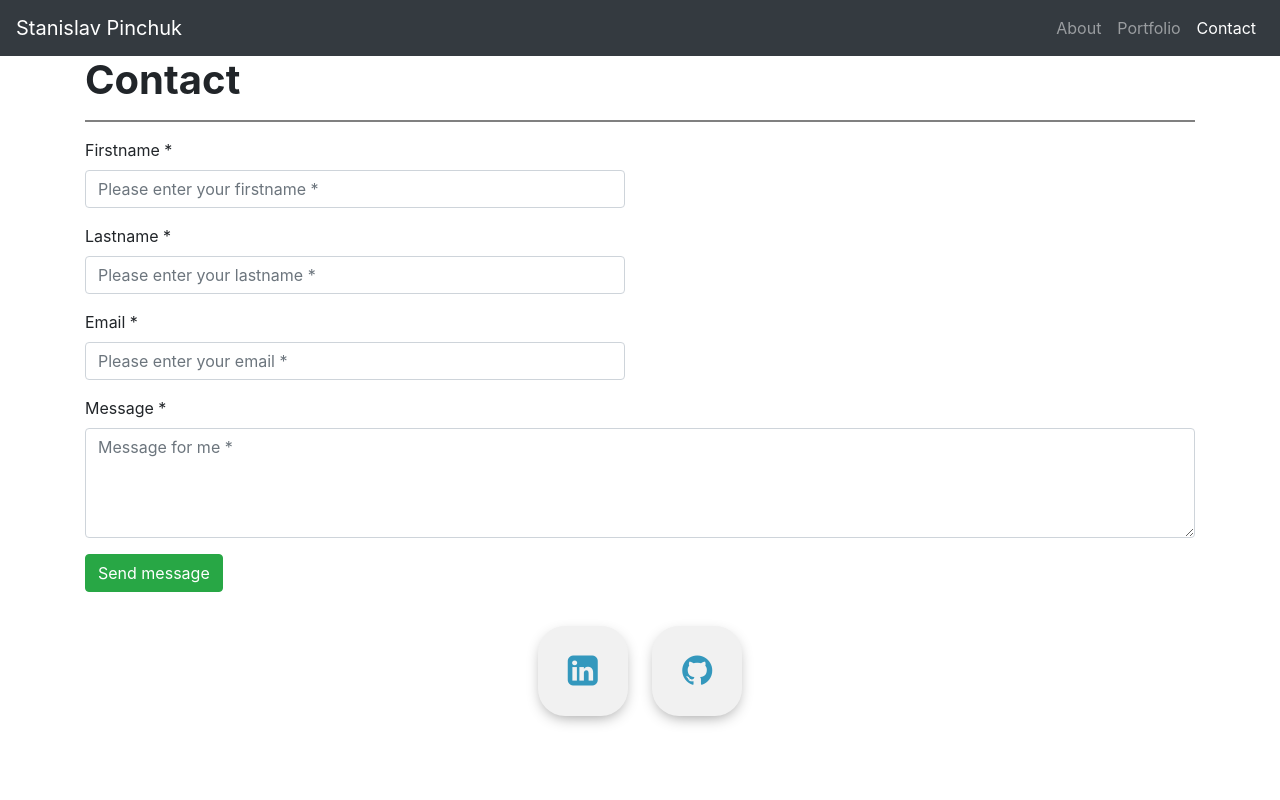
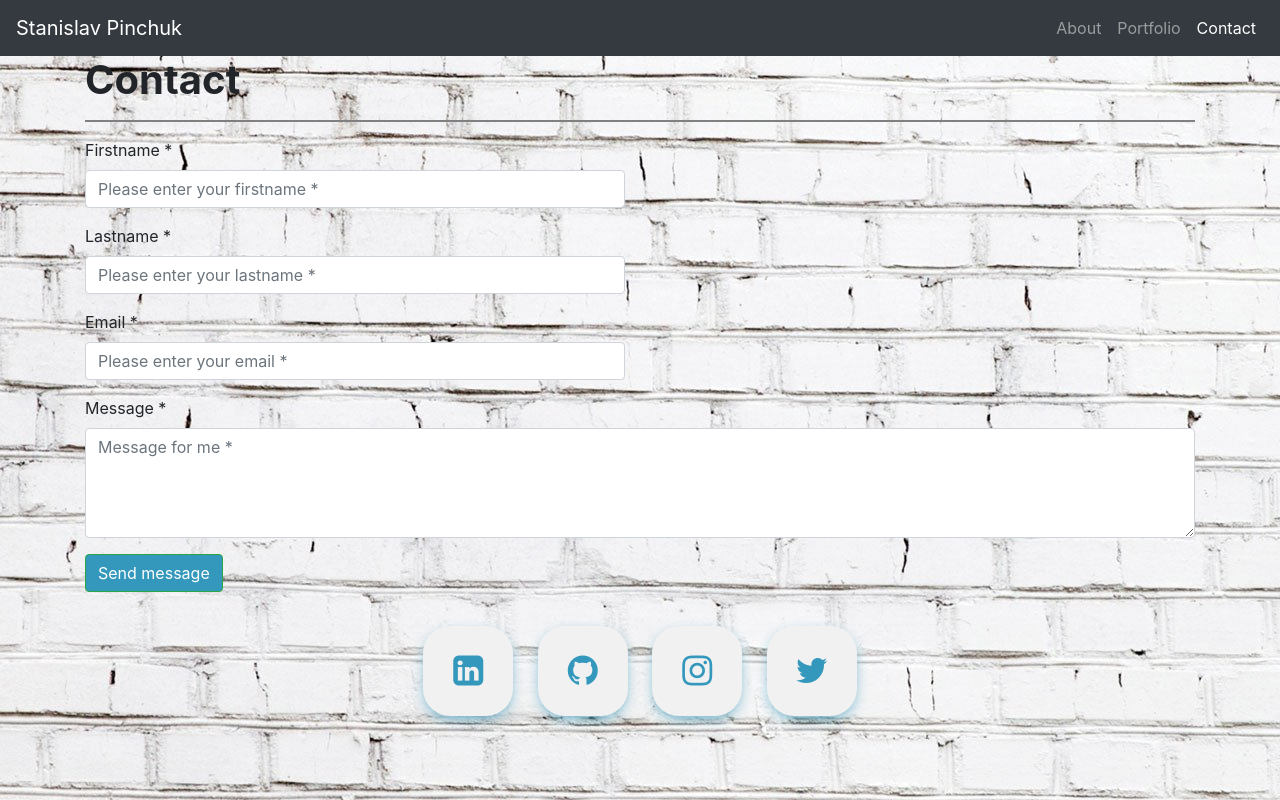
Before and after one commit to Pinchukctac/responsive-portfolio, a plain HTML site: page contact.html in a window 1280 px wide. Drawn offline with nearby package versions, Linux system fonts and the light colour scheme.

Commit message:
adding more styling to contact page

```diff
--- a/contact.html
+++ b/contact.html
@@ -35,6 +35,7 @@
                 <li class="nav-item active">
                     <a class="nav-link" href="#">Contact<span class="sr-only">(current)</span></a>
                 </li>
+            </ul>
     </nav>
         <div class="container">
             <section class="heading">
@@ -92,10 +93,14 @@
                 <a class="btn-link" href="https://github.com/Pinchukctac" target="_blank">
                     <i style="font-size:35px" class="fa fa-github"></i>
                 </a>
+                <a class="btn-link" href="https://www.instagram.com/pinchukstan/" target="_blank">
+                    <i style="font-size:35px" class="fa fa-instagram"></i>
+                </a>
+                <a class="btn-link" href="https://twitter.com/PinchukStan" target="_blank">
+                    <i style="font-size:35px" class="fa fa-twitter"></i>
+                </a>
             </footer>
 
         </div>
-
-    </form>
 </body>
 </html>
--- a/style.css
+++ b/style.css
@@ -1,4 +1,4 @@
-/* styling footer in contact page */
+/* styling connect with me buttons in contact page */
 
 .wrapper{
     text-align: center;
@@ -11,7 +11,7 @@
     background: #f1f1f1;
     margin: 10px;
     border-radius: 30%;
-    box-shadow: 0 5px 15px -5px #00000070;
+    box-shadow: 0 5px 15px -5px #3498bd;
     color: #3498bd;
     overflow: hidden;
     position: relative;
@@ -59,3 +59,17 @@
         left: -10%;
     }
 }
+
+/* styling send button on contact page */
+.btn{
+    background: #3498bd;
+}
+
+img{
+    margin-right: 10px;
+}
+
+/* Creating main backround image */
+body{
+    background: url("whitebrick.jpg");
+}
```
Also changed, not shown: index.html (+3 -0 lines), portfolio.html (+3 -0 lines), 2ndimg.jpg (added), background.jpg (added), bluebrick.jpg (added), whitebrick.jpg (added). Lines whose indentation alone changed are shown as unchanged.
